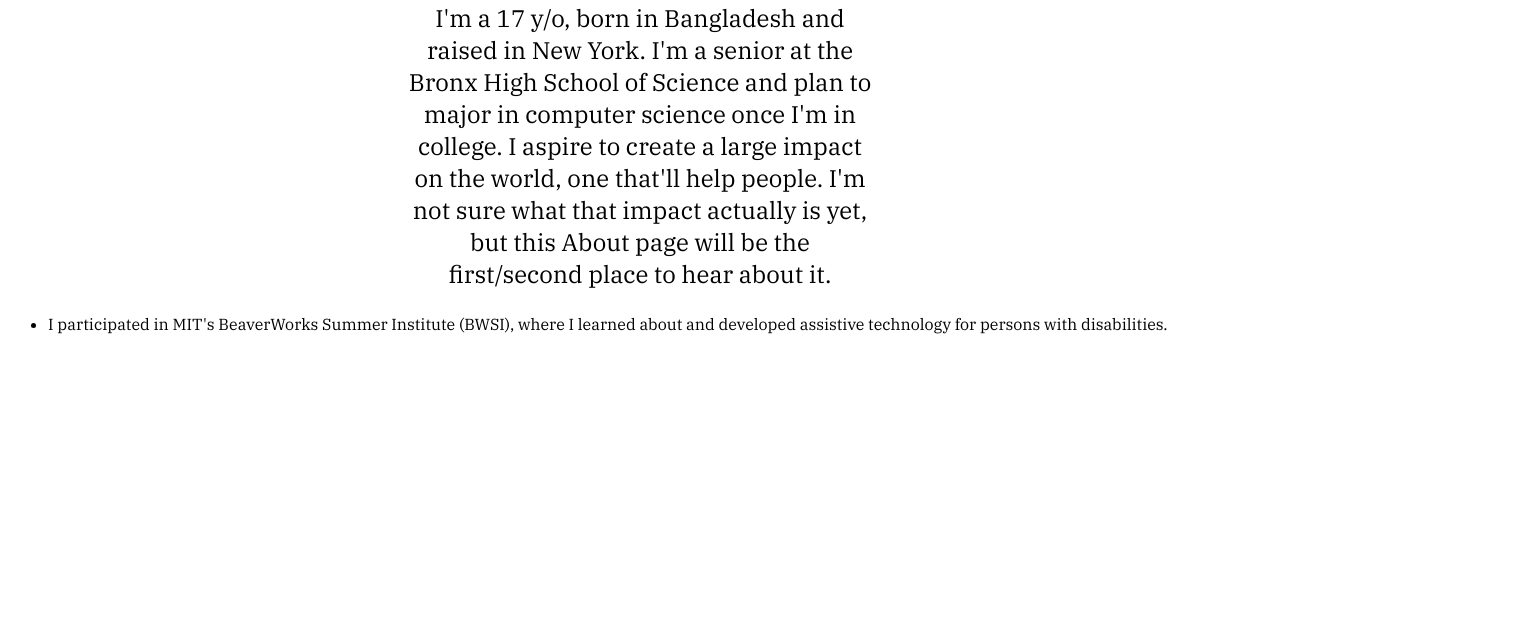
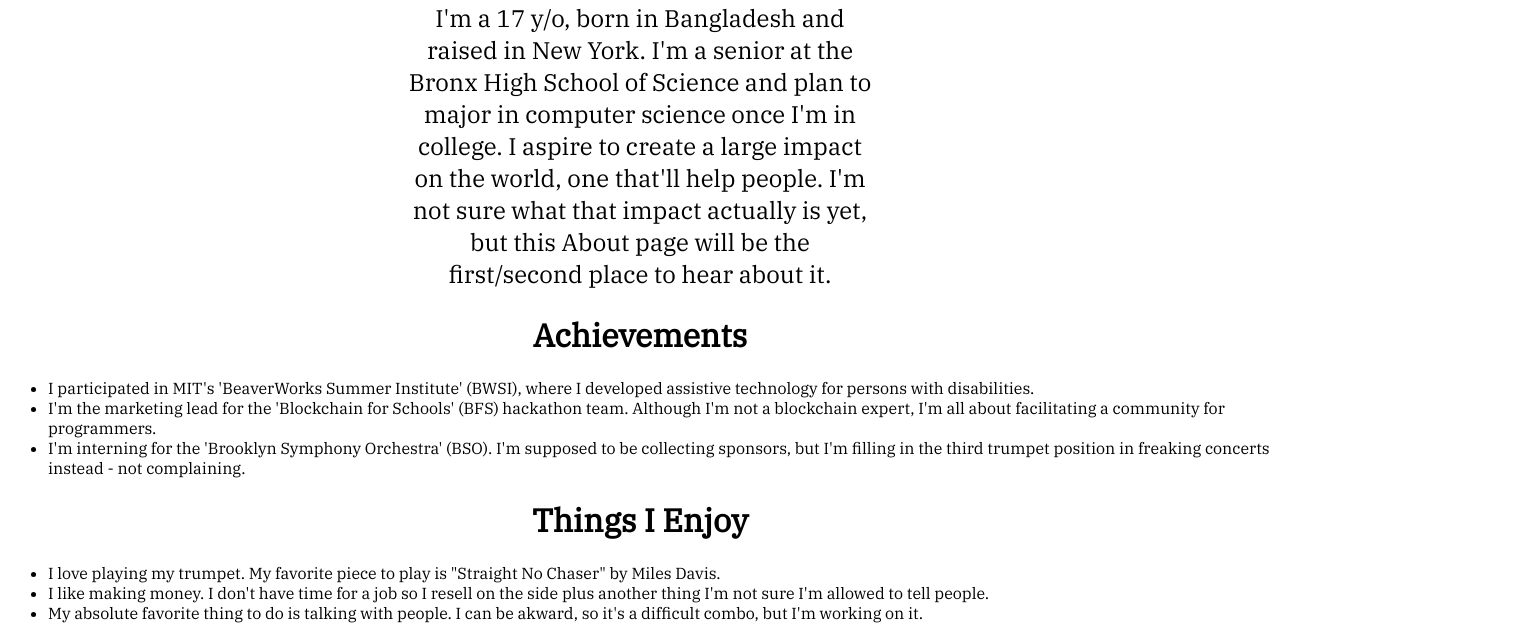
Before and after one commit to HSamiul/highschool-portfolio, a plain HTML site: page about.html in a window 1280 px wide. Shown: the part 418-1057 px from the top of the page, 1520 px wide, since content can reach past the window. Before the commit the page ends 800 px from the top, so only its background shows below. Drawn offline with Linux system fonts and the light colour scheme.

Commit message:
Added content. Improved formatting.

```diff
--- a/about.html
+++ b/about.html
@@ -46,17 +46,45 @@
         </p>
       </div>
 
-      <div class = "site_content">
+      <h1> Achievements </h1>
+
+      <div class = "site_content about_achievements_list">
         <ul>
-          <li>
-            I participated in MIT's BeaverWorks Summer Institute (BWSI), where
-            I learned about and developed assistive technology for persons with
-            disabilities.
+          <li class = "about_achievements_list_items" id="#item1">
+            I participated in MIT's 'BeaverWorks Summer Institute' (BWSI), where
+            I developed assistive technology for persons with disabilities.
           </li>
+          <li class = "about_achievements_list_items" id="item2">
+            I'm the marketing lead for the 'Blockchain for Schools' (BFS) hackathon
+            team. Although I'm not a blockchain expert, I'm all about
+            facilitating a community for programmers.
+          </li>
+          <li class = "about_achievements_list_items" id="item3">
+            I'm interning for the 'Brooklyn Symphony Orchestra' (BSO). I'm supposed to be
+            collecting sponsors, but I'm filling in the third trumpet position in
+            freaking concerts instead - not complaining.
         </ul>
       </div>
-      <div id="div1"></div>
-<script src="script.js"></script>
+
+      <div class = "about_achievements_list">
+      <h1> Things I Enjoy </h1>
+        <ul>
+          <li class = about_achievements_list_items>
+            I love playing my trumpet. My favorite piece to play is "Straight
+            No Chaser" by Miles Davis.
+          </li>
+          <li class = about_achievements_list_items>
+            I like making money. I don't have time for a job so I resell on the
+            side plus another thing I'm not sure I'm allowed to tell people.
+          </li>
+          <li class = about_achievements_list_items>
+            My absolute favorite thing to do is talking with people. I can be akward,
+            so it's a difficult combo, but I'm working on it.
+          </li>
+          </div>
+      <div id = "theme_toggle">
+        <script src="script.js"></script>
+      </div>
 </div>
 </body>
 </html>
```
